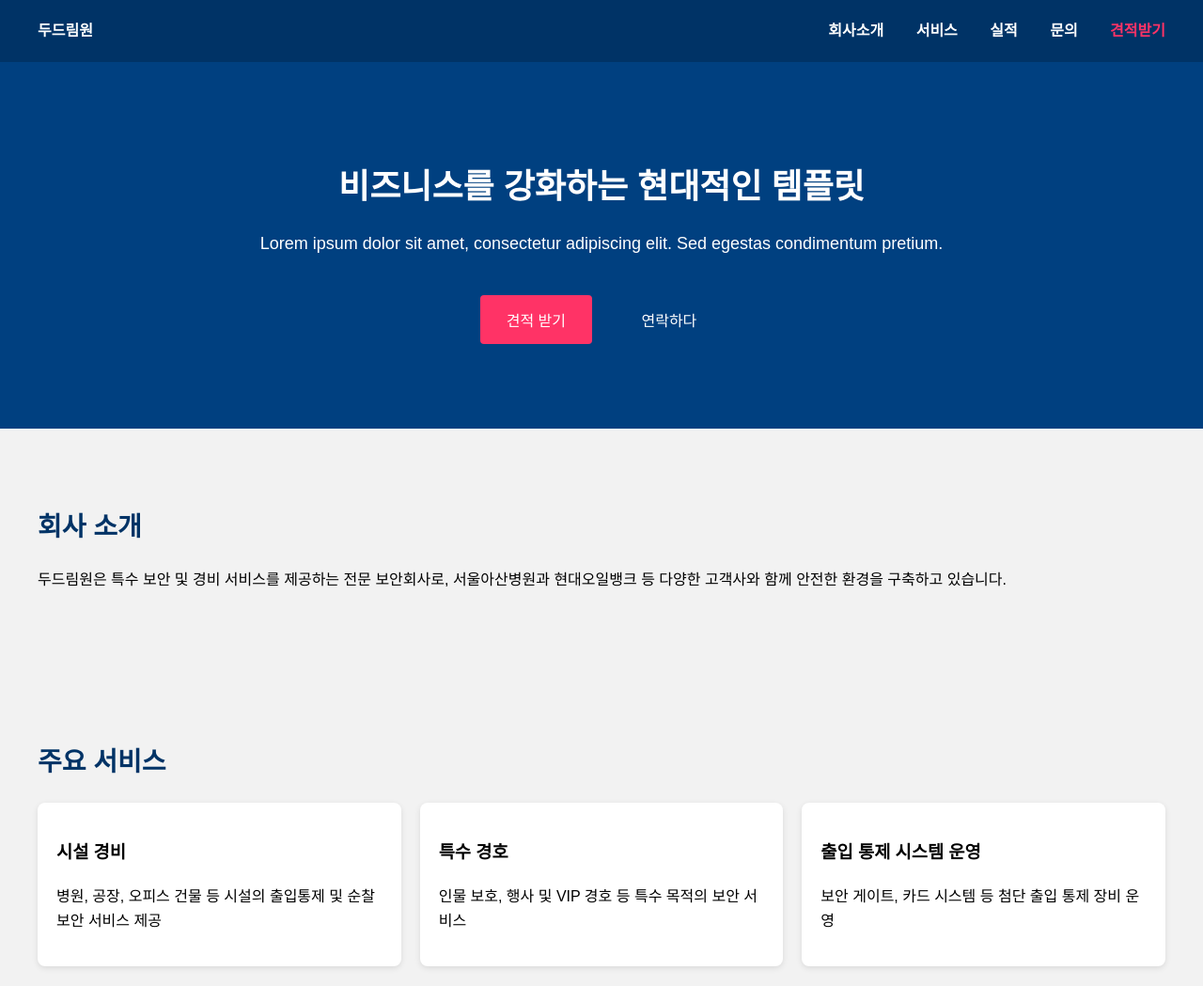
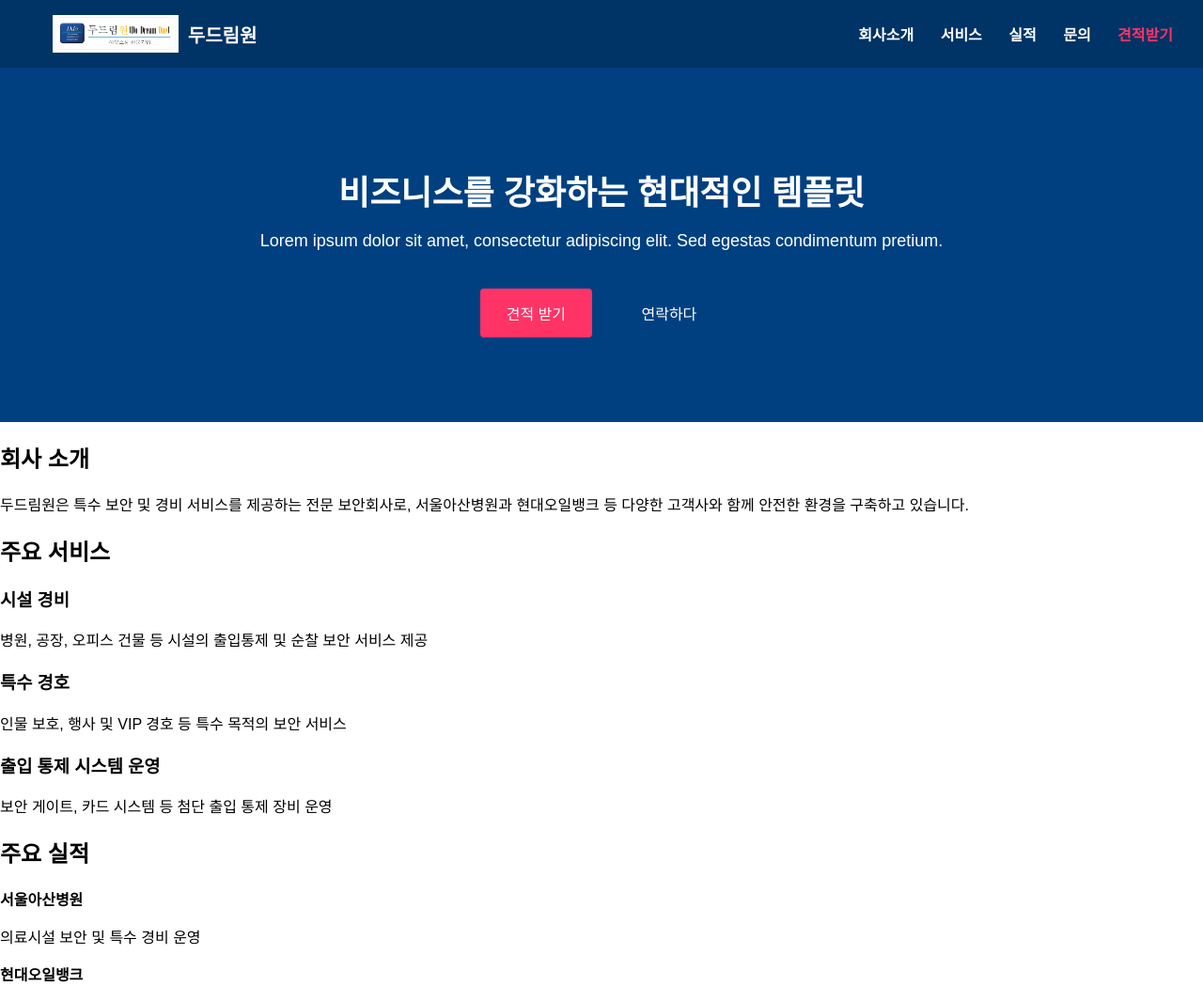
Before and after one commit to moonkeonho-del/dodreamone-homepage, a plain HTML site: page index.html in a window 1280 px wide. Shown: the top 1049 px of the page at 94% size. Drawn offline with Linux system fonts and the light colour scheme.

Commit message:
Update index.html

```diff
--- a/index.html
+++ b/index.html
@@ -3,25 +3,43 @@
 <head>
   <meta charset="UTF-8" />
   <meta name="viewport" content="width=device-width, initial-scale=1.0"/>
-  <title>두드림원 보안기업</title>
+  <title>두드림원</title>
   <style>
     body {
       margin: 0;
       font-family: 'Noto Sans KR', sans-serif;
-      line-height: 1.6;
     }
     header {
+      position: sticky;
+      top: 0;
       background-color: #003366;
-      padding: 20px 40px;
       display: flex;
       justify-content: space-between;
       align-items: center;
+      padding: 16px 32px;
+      z-index: 1000;
+    }
+    header a {
+      text-decoration: none;
       color: white;
+      font-weight: 600;
+      margin-left: 24px;
+      transition: color 0.3s;
     }
-    header nav a {
-      margin-left: 30px;
+    header a:hover {
+      color: #ff3366;
+    }
+    .logo {
+      display: flex;
+      align-items: center;
+    }
+    .logo img {
+      height: 40px;
+      margin-right: 10px;
+    }
+    .logo-text {
       color: white;
-      text-decoration: none;
+      font-size: 20px;
       font-weight: bold;
     }
     .hero {
@@ -32,7 +50,7 @@
     }
     .hero h1 {
       font-size: 36px;
-      margin-bottom: 10px;
+      margin-bottom: 16px;
     }
     .hero p {
       font-size: 18px;
@@ -55,31 +73,19 @@
       color: white;
       border: 2px solid white;
     }
-    section {
-      padding: 60px 40px;
-      background-color: #f2f2f2;
-    }
-    h2 {
-      font-size: 28px;
-      color: #003366;
-      margin-bottom: 20px;
-    }
-    .grid {
-      display: grid;
-      grid-template-columns: repeat(auto-fit, minmax(280px, 1fr));
-      gap: 20px;
-    }
-    .card {
-      background-color: white;
-      padding: 20px;
-      border-radius: 8px;
-      box-shadow: 0 2px 6px rgba(0,0,0,0.1);
-    }
-    footer {
-      padding: 20px;
-      text-align: center;
-      background-color: #003366;
-      color: white;
+
+    /* 반응형: 모바일 메뉴 정렬 */
+    @media (max-width: 768px) {
+      header {
+        flex-direction: column;
+        align-items: flex-start;
+      }
+      nav {
+        margin-top: 10px;
+        display: flex;
+        flex-wrap: wrap;
+        gap: 12px;
+      }
     }
   </style>
 </head>
@@ -87,7 +93,10 @@
 
   <!-- 헤더 -->
   <header>
-    <div><strong>두드림원</strong></div>
+    <a href="#" class="logo">
+      <img src="logo.png" alt="로고" />
+      <div class="logo-text">두드림원</div>
+    </a>
     <nav>
       <a href="#about">회사소개</a>
       <a href="#services">서비스</a>
```
